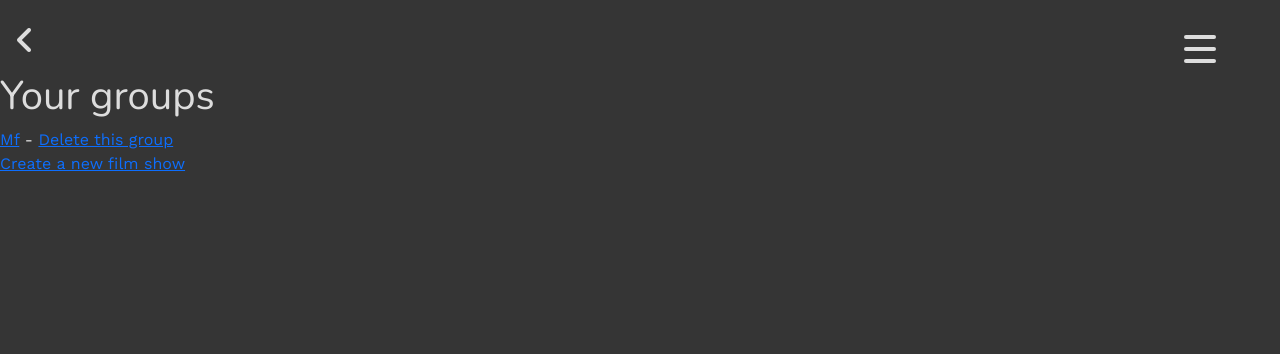
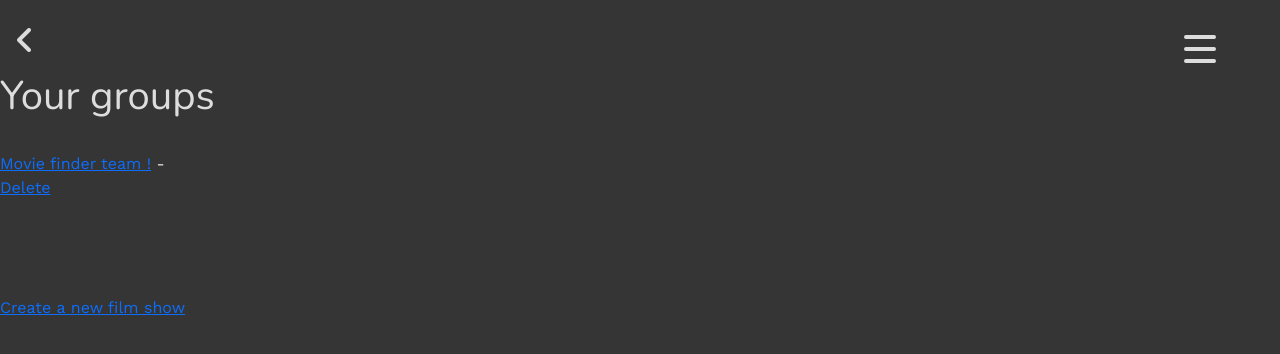
Before and after one commit to tonysnickers/Klaps, a Rails app: page /groups in a window 1280 px wide. Shown: the top 354 px of the page. Run offline with Rails 7, Linux system fonts and the light colour scheme; a user stored in the database is signed in; data comes from the database, SQL or seed files in the repository; style sheets or scripts are compiled from the project's sources; parts of the project's set-up code (start-up, migrations or seed data) failed here and were passed over; some libraries are stand-ins or nearby versions.

Commit message:
modifs buttons and seed

```diff
--- a/app/controllers/movies_controller.rb
+++ b/app/controllers/movies_controller.rb
@@ -2,7 +2,7 @@ class MoviesController < ApplicationController
   def index
     # d'abord on donne des valeurs aux genre, duration, date, actor à un utilisateur qui ne spécifie pas
     @genre = params["quizz_choice"]["genre"].reject(&:empty?)
-    @keyword = params["quizz_choice"]["keyword"].reject(&:empty?)
+    @keyword = params["q"].reject(&:empty?)
     @duration = params["quizz_choice"]["duration"]
     @date = params["quizz_choice"]["date"]
     @quizz_choice.actor = params["q"]
--- a/app/views/groups/index.html.erb
+++ b/app/views/groups/index.html.erb
@@ -1,7 +1,17 @@
 <h1>Your groups</h1>
-<% @groups.each do |group| %>
-    <%= link_to group.name.capitalize, group_path(group.id) %> -
-    <%= link_to "Delete this group", group_path(group.id), data: {turbo_method: "patch"} %><br>
-<% end %>
 
-<%= link_to "Create a new film show", new_group_path %>
+<div class="cards mx-50">
+  <% @groups.each do |group| %>
+    <div class="card-category mx-50">
+    <br>
+      <%= link_to group.name.capitalize, group_path(group.id) %> - <br>
+      <%= link_to "Delete", group_path(group.id), data: {turbo_method: "patch"} %><br>
+    </div>
+  <% end %>
+  <br>
+</div>
+<br>
+<br>
+<br>
+
+<p class="text-decoration-none"><%= link_to "Create a new film show", new_group_path %></p>
--- a/app/views/quizz_choices/_date.html.erb
+++ b/app/views/quizz_choices/_date.html.erb
@@ -12,6 +12,8 @@
       <%= f.select :start_year, options_for_select(1960..2022, 1960), { prompt: "start year" }, class: 'date-year border-end' %>
       <%= f.select :end_year, options_for_select(1960..2022, 2022), { prompt: "end date" }, class: 'date-year' %>
     </div>
-    <%= f.submit %>
+  </div>
+    <div class= "bottom-button">
+      <%= f.submit %>
   <% end %>
-</div>
+  </div>
--- a/app/views/quizz_choices/_duration.html.erb
+++ b/app/views/quizz_choices/_duration.html.erb
@@ -20,9 +20,11 @@
                   } %>
       <p>Your value: <span id="demo"></span> min</p>
     </div>
-    <%= f.submit %>
+</div>
+    <div class= "bottom-button">
+      <%= f.submit %>
   <% end %>
-</div>
+  </div>
 
 <script>
   var rangeslider = document.getElementById("sliderRange");
--- a/app/views/quizz_choices/index.html.erb
+++ b/app/views/quizz_choices/index.html.erb
@@ -15,4 +15,6 @@
   </div>
 </div>
 
-<%= link_to "next", movies_index_path %>
+<div class = "bottom-button">
+  <%= link_to "Let's the magic begin", movies_index_path %>
+</div>
--- a/app/views/quizz_choices/new.html.erb
+++ b/app/views/quizz_choices/new.html.erb
@@ -2,5 +2,7 @@
 <%= simple_form_for [@group, @quizz_choice] do |f| %>
   <h3>Choose a genre</h3>
   <%= f.input :genre, as: :check_boxes, collection: ["Action", "Adventure", "Animation","Comedy","Crime","Documentary","Drama","Fantasy","Family","History","Horror","Music","Mystery","Romance","Science Fiction","Thriller", "TV Movie", "War", "Western"]  %>
-  <%= f.submit %>
+  <div class= "bottom-button">
+    <%= f.submit %>
+  </div>
 <% end %>
--- a/package.json
+++ b/package.json
@@ -6,7 +6,9 @@
     "@hotwired/turbo-rails": "^7.1.3",
     "@popperjs/core": "^2.11.5",
     "bootstrap": "^5.1.3",
+    "jquery": "^3.6.0",
     "js-autocomplete": "^1.0.4",
+    "select2": "^4.1.0-rc.0",
     "webpack": "^5.72.1",
     "webpack-cli": "^4.9.2"
   },
```
Also changed, not shown: app/views/groups/show.html.erb (+9 -5 lines), app/views/quizz_choices/_actor.html.erb (+4 -3 lines), app/views/quizz_choices/_keyword.html.erb (+5 -2 lines), db/seeds.rb (+5 -5 lines), 1 other file.
